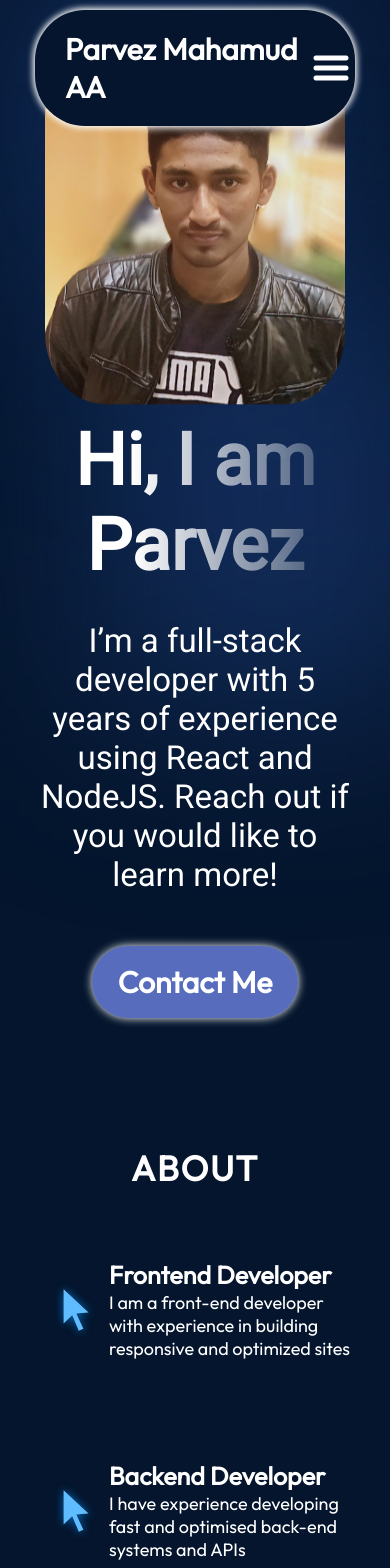
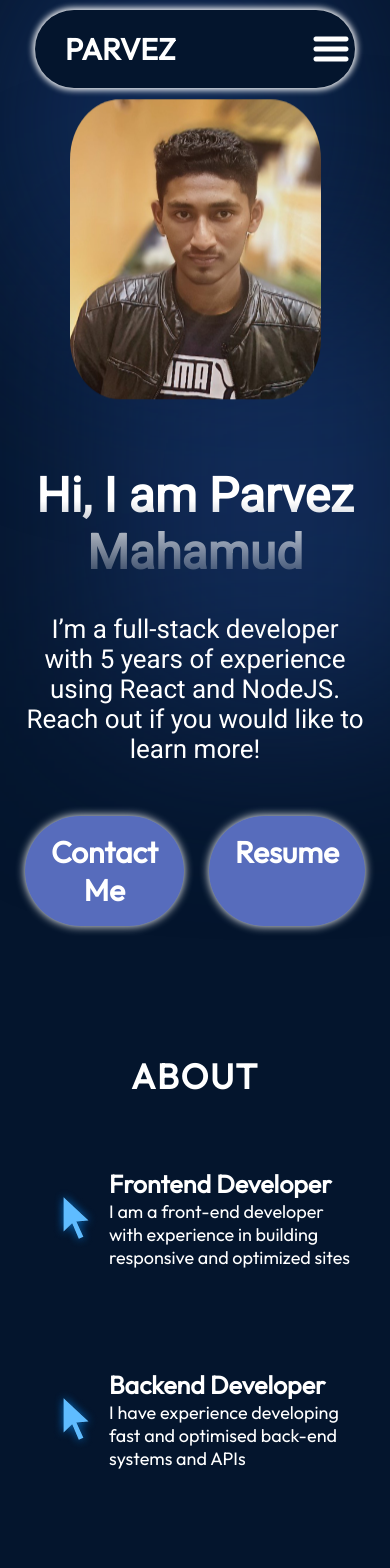
Before and after one commit to ParvezMah/Parvez_React_Portfolio_By_Code_Complete, a React (Vite) app: page / in a window 390 px wide. Shown: the top 1568 px of the page. Built offline with nearby package versions, Linux system fonts and the light colour scheme.

Commit message:
Added Downloadabl button to download  resume

```diff
--- a/src/Components/Contact/Contact.module.css
+++ b/src/Components/Contact/Contact.module.css
@@ -54,6 +54,7 @@
         display: flex;
         flex-direction: column;
         align-items: center;
+        text-align: center;
     }
 
     .links{
--- a/src/Components/Experience/Experience.jsx
+++ b/src/Components/Experience/Experience.jsx
@@ -15,7 +15,7 @@ const Experience = () => {
                         skills.map((skill, id) => {
                             return <div key={id} className={styles.skill}>
                                 <div className={styles.skillImgContainer}>
-                                    <img style={{ width: '75px' }}  src={skill.imageSrc} alt={skill.title} />
+                                    <img style={{ width: '75px' }} className={styles.imageSrc}  src={skill.imageSrc} alt={skill.title} />
                                 </div>
                                 <p>{skill.title}</p>
                             </div>
--- a/src/Components/Hero/Hero.jsx
+++ b/src/Components/Hero/Hero.jsx
@@ -4,11 +4,14 @@ const Hero = () => {
     return (
         <section className={styles.container}>
             <div className={styles.content}>
-                <h1 className={styles.title}>Hi, I am Parvez</h1>
+                <h1 className={styles.title}>Hi, I am Parvez Mahamud</h1>
                 <p className={styles.description}>I’m a full-stack developer with 5 years
 of experience using React and NodeJS.
 Reach out if you would like to learn more!</p>
-<a className={styles.contactBtn} href="mailto:parvezmahmudaa100@gmail.com">Contact Me</a>
+            <div className={styles.BtnContainer}>
+                <a className={styles.contactBtn} href="mailto:parvezmahmudaa100@gmail.com">Contact Me</a>
+                <a className={styles.resumeBtn} href="../../../assets/resume/Parvez_Resume.pdf" download>Resume</a>
+            </div>
             </div>
 
             <img className={styles.heroImg} src="../../../assets/hero/Parvez Portfolio Picture1.jpg" alt="" />
--- a/src/Components/Hero/Hero.module.css
+++ b/src/Components/Hero/Hero.module.css
@@ -21,7 +21,7 @@ margin: 10% 10%;
     font-size: 4.5rem;
     font-family: var(--font-roboto);
     margin-bottom: 33px;
-    background: linear-gradient(90deg,
+    background: linear-gradient(180deg,
         rgba(255,255,255,1) 30%, rgba(255,255,255,0) 110%
         );
     -webkit-text-fill-color: transparent;
@@ -34,7 +34,12 @@ margin: 10% 10%;
     margin-bottom: 52px;
 }
 
-.contactBtn{
+.BtnContainer{
+    display: flex;
+    gap: 25px;
+}
+
+.contactBtn, .resumeBtn{
     text-decoration: none;
     background-color: var(--color-primary);
     color: var(--color-text);
@@ -92,7 +97,7 @@ margin: 10% 10%;
     z-index: 0;
 }
 
-@media screen and (max-width: 830px) {
+@media screen and (max-width: 768px) {
     .container{
         flex-direction: column-reverse;
 
@@ -102,7 +107,14 @@ margin: 10% 10%;
         align-items: center;
         text-align: center;
     }
+    .title{
+        font-size: 3rem;
+    }
+    .description{
+        font-size: 26px;
+    }
     .heroImg{
-        width: 300px;
+        width: 251px;
+        margin: 54px;
     }
 }
--- a/src/Components/Navbar/Navbar.jsx
+++ b/src/Components/Navbar/Navbar.jsx
@@ -11,7 +11,7 @@ const Navbar = () => {
     return (
         <nav className={styles.navbar}>
             <div>
-                <a className={styles.title} href="/">Parvez Mahamud AA</a>
+                <a className={styles.title} href="/">PARVEZ</a>
                 <div className={styles.menu}>
                     <img className={styles.menuBtn}
                     src={menuopen ? "../../../assets/nav/closeIcon.png" : "../../../assets/nav/menuIcon.png"}
```
Also changed, not shown: 1 other file (tests, documents, lock files or other folders).
